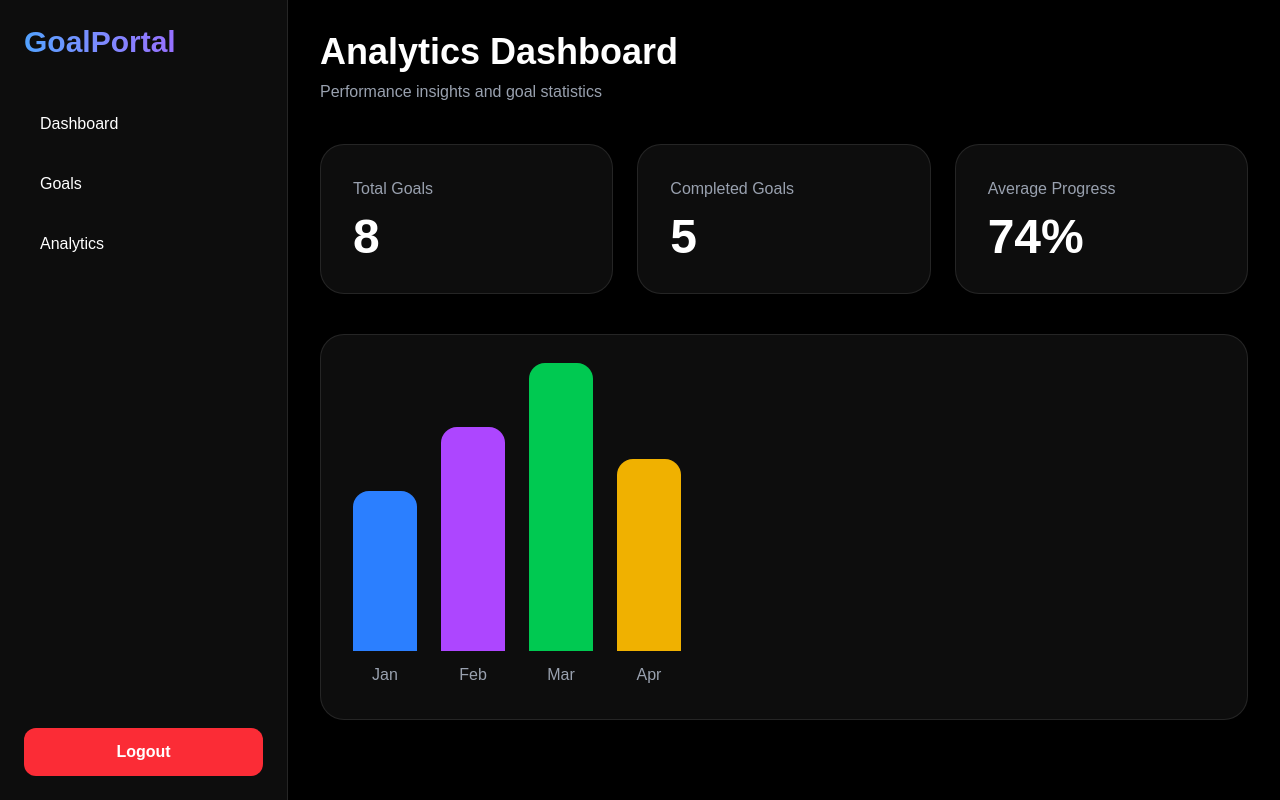
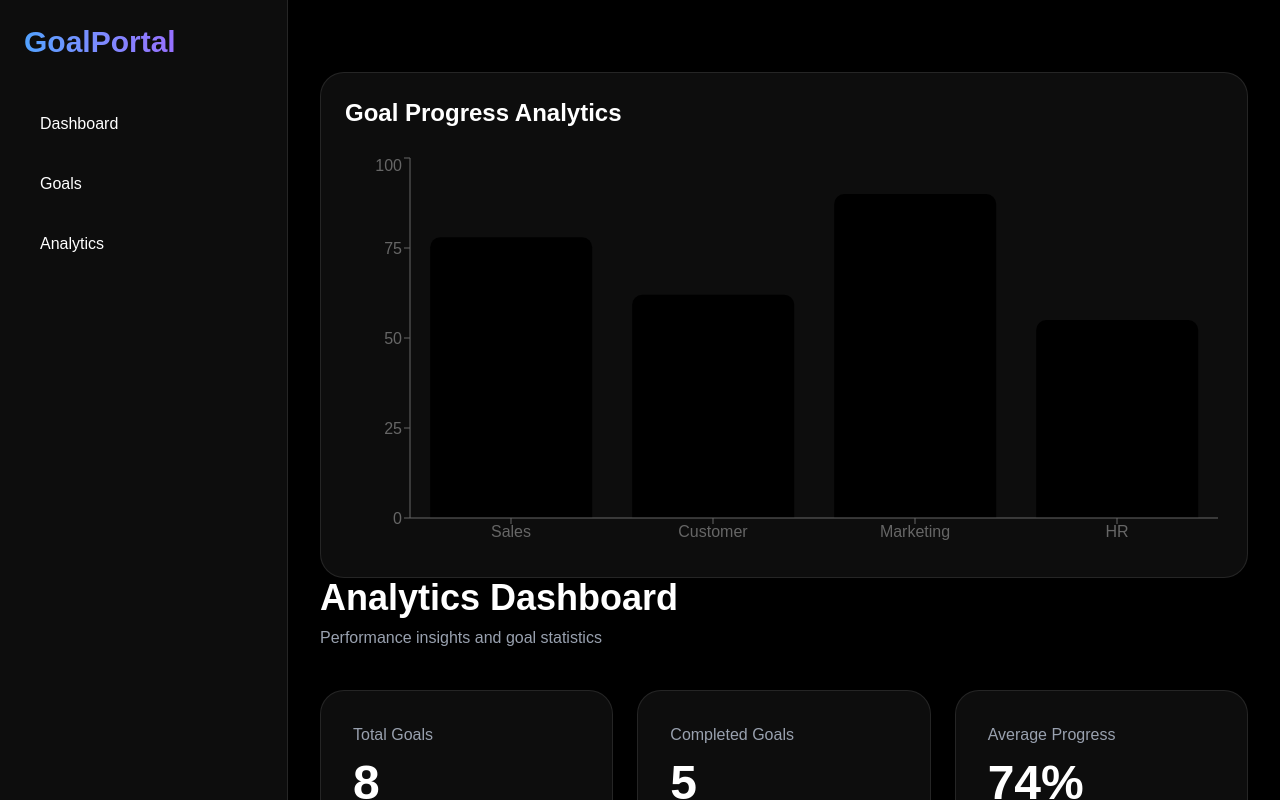
Before and after one commit to Balroog1/goal-tracking-portal, a Next.js app: page /analytics in a window 1280 px wide. Shown: the top 800 px of the page. Built offline with nearby package versions, Linux system fonts and the light colour scheme.

Commit message:
Added analytics charts using Recharts

```diff
--- a/app/analytics/page.tsx
+++ b/app/analytics/page.tsx
@@ -2,12 +2,40 @@
 
 import Link from "next/link";
 import Sidebar from "@/components/Sidebar";
+
+import {
+  BarChart,
+  Bar,
+  XAxis,
+  YAxis,
+  Tooltip,
+  ResponsiveContainer,
+} from "recharts";
 
 export default function AnalyticsPage() {
 
   const totalGoals = 8;
   const completedGoals = 5;
   const averageProgress = 74;
+
+  const data = [
+  {
+    name: "Sales",
+    progress: 78,
+  },
+  {
+    name: "Customer",
+    progress: 62,
+  },
+  {
+    name: "Marketing",
+    progress: 90,
+  },
+  {
+    name: "HR",
+    progress: 55,
+  },
+];
 
   return (
     <main className="min-h-screen bg-black text-white flex">
@@ -16,7 +44,38 @@ export default function AnalyticsPage() {
       <Sidebar />
 
       {/* Main */}
-      <section className="flex-1 p-8">
+      <section className="flex-1 p-8 min-w-0">
+
+        <div className="bg-white/5 border border-white/10 rounded-3xl p-6 mt-10">
+
+  <h2 className="text-2xl font-bold mb-6">
+    Goal Progress Analytics
+  </h2>
+
+  <div className="w-full h-[400px] min-w-0">
+
+    <ResponsiveContainer width="100%" height="100%">
+
+      <BarChart data={data}>
+
+        <XAxis dataKey="name" />
+
+        <YAxis />
+
+        <Tooltip />
+
+        <Bar
+          dataKey="progress"
+          radius={[10, 10, 0, 0]}
+        />
+
+      </BarChart>
+
+    </ResponsiveContainer>
+
+  </div>
+
+   </div>
 
         <div className="mb-10">
 
--- a/package.json
+++ b/package.json
@@ -11,7 +11,8 @@
   "dependencies": {
     "next": "16.2.6",
     "react": "19.2.4",
-    "react-dom": "19.2.4"
+    "react-dom": "19.2.4",
+    "recharts": "^3.8.1"
   },
   "devDependencies": {
     "@tailwindcss/postcss": "^4",
```
Also changed, not shown: 1 other file (tests, documents, lock files or other folders).
